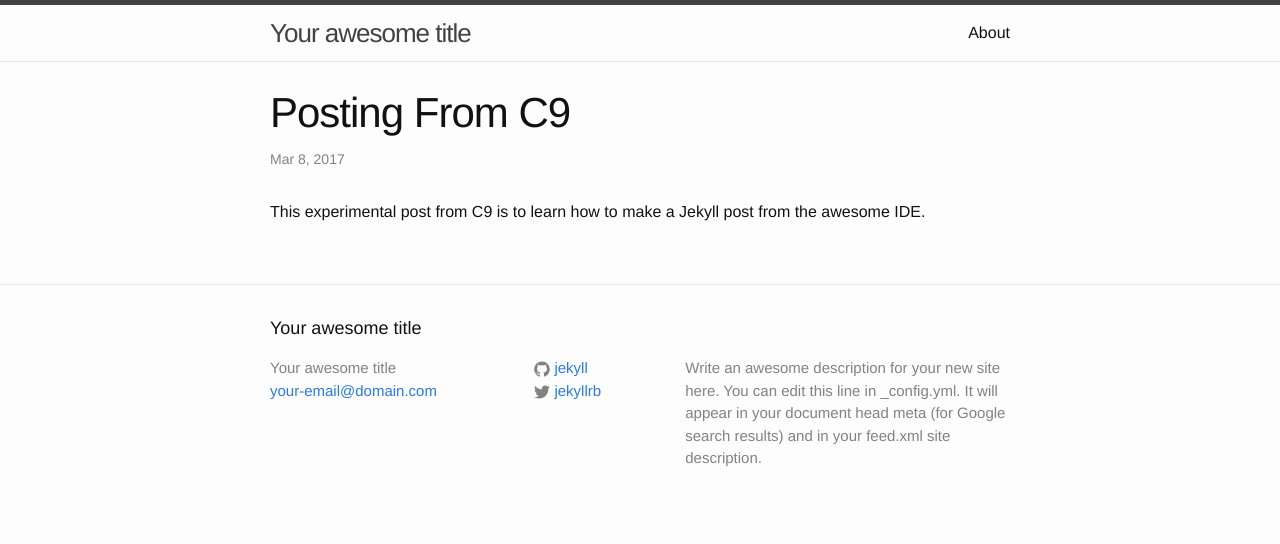
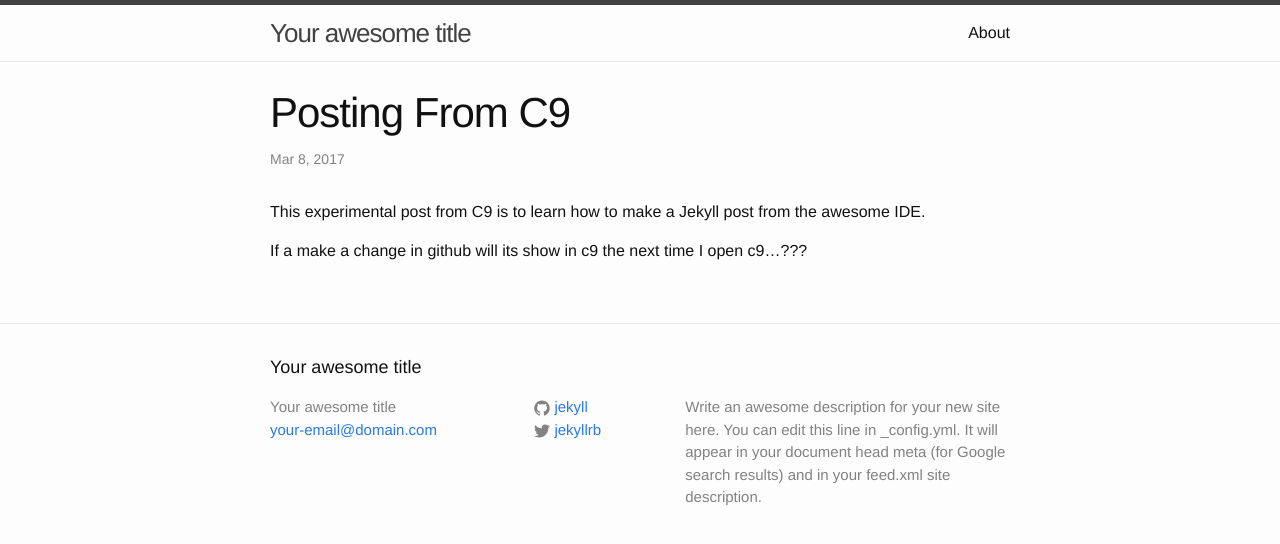
Before and after one commit to dooglehiltz/dooglehiltz.github.io, a Jekyll site: the page built from _posts/2017-03-08-Posting-From-C9.markdown, in a window 1280 px wide. Shown: the top 544 px of the page. Built offline with Jekyll 4.4.1, drawn with Linux system fonts in a browser that asks for light colours; our own code applies the rules of GitHub Pages for plain Markdown files.

Commit message:
Update 2017-03-08-Posting-From-C9.markdown

```diff
--- a/_posts/2017-03-08-Posting-From-C9.markdown
+++ b/_posts/2017-03-08-Posting-From-C9.markdown
@@ -1 +1,3 @@
 This experimental post from C9 is to learn how to make a Jekyll post from the awesome IDE.
+
+If a make a change in github will its show in c9 the next time I open c9...???
```
